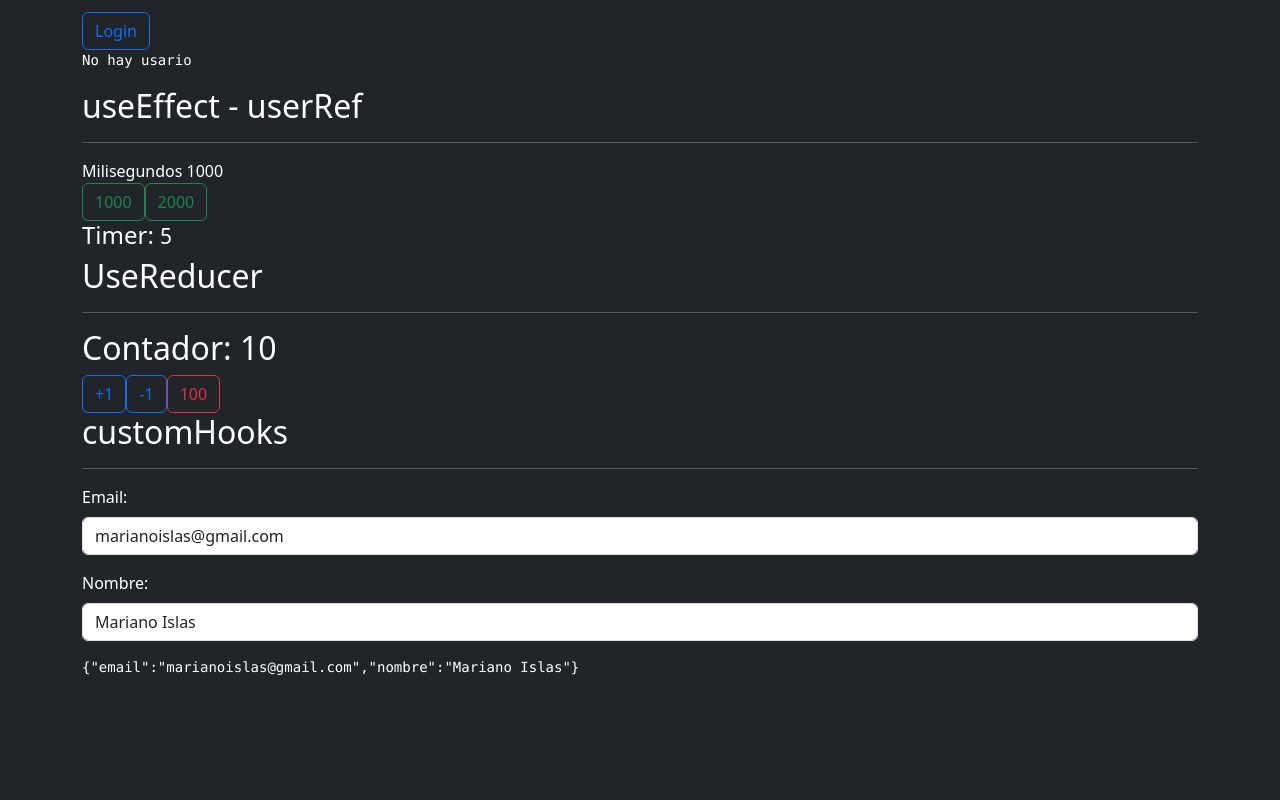
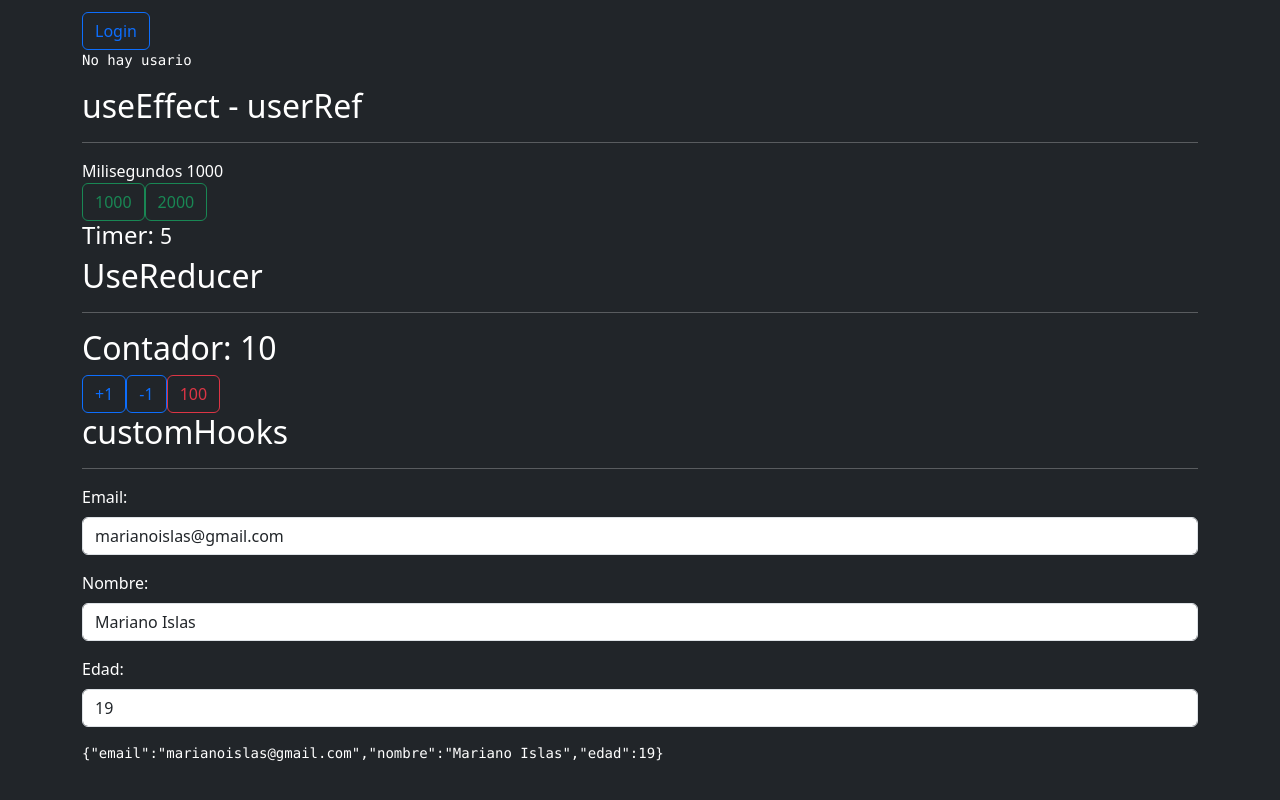
Before and after one commit to Islasmar/Mini-Curso-Reac, a React (Create React App) app: page / in a window 1280 px wide. Shown: the part 278-1078 px from the top of the page. Before the commit the page ends 996 px from the top, so only its background shows below. Built offline with nearby package versions, Linux system fonts and the light colour scheme.

Commit message:
Terminando formualrio.

```diff
--- a/src/components/Formulario.tsx
+++ b/src/components/Formulario.tsx
@@ -1,12 +1,23 @@
 import { ChangeEvent, useState } from "react";
 import { useForm } from "../hooks/useForm";
 
+
+interface FormData{
+email: string,
+nombre: string,
+edad: number
+
+}
+
+
 export const Formulario = () => {
 
-  const {formulario,handleChange} = useForm({
+  const {nombre, email, edad,handleChange, formulario} = useForm<FormData>({
     email: 'marianoislas@gmail.com',
-    nombre: 'Mariano Islas'
+    nombre: 'Mariano Islas',
+    edad: 19
   });
+
 
   // const [formulario, setFormulario] = useState(
   //   {
@@ -45,6 +56,16 @@ export const Formulario = () => {
             onChange={handleChange}/>
         </div>
 
+
+        <div className="mb-3">
+            <label className="form-label">Edad:</label>
+            <input type="number"
+            className="form-control"
+            name="edad"
+            value={formulario.edad}
+            onChange={handleChange}/>
+        </div>
+
         <pre>{JSON.stringify(formulario)}</pre>
 
     </form>
--- a/src/hooks/useForm.tsx
+++ b/src/hooks/useForm.tsx
@@ -1,6 +1,7 @@
 import { ChangeEvent, useState } from "react";
 
-export const useForm = (initState: any) => {
+// export function useForm<T>(initState:T){
+export const useForm =<T extends Object>(initState: T) => {
 
     const [formulario, setFormulario] = useState(initState);
 
@@ -14,6 +15,7 @@ export const useForm = (initState: any) => {
     }
     return {
         formulario,
-        handleChange
+        handleChange,
+        ...formulario
     }
 }
```
